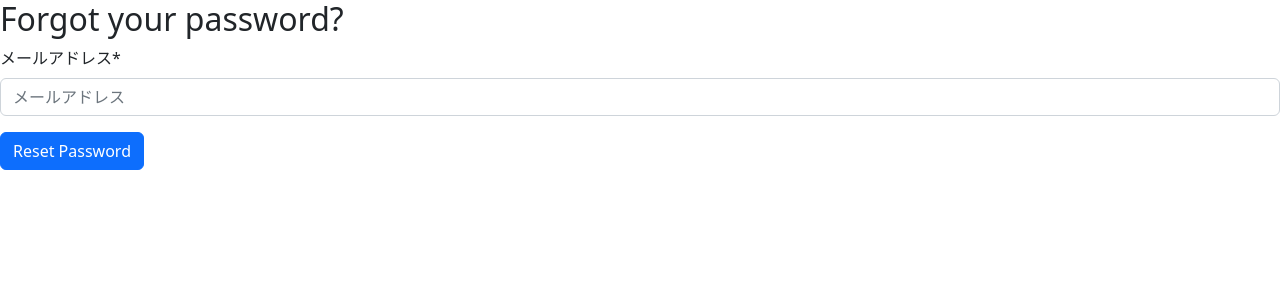
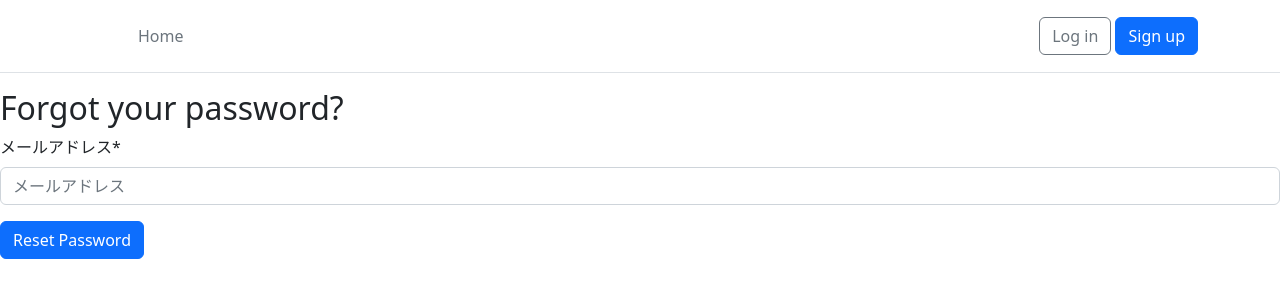
Before and after one commit to dev-satoshi/moisen-hackathon, a Django app: page /accounts/password/reset/ in a window 1280 px wide. Shown: the top 300 px of the page. Run offline with Django 4.2, Linux system fonts and the light colour scheme; parts of the project's set-up code (start-up, migrations or seed data) failed here and were passed over; some libraries are stand-ins or nearby versions.

Commit message:
fix: ドロップダウンメニューを修正

```diff
--- a/app/config/settings.py
+++ b/app/config/settings.py
@@ -30,7 +30,7 @@ INSTALLED_APPS = [
     # "django.contrib.sites",
     # サードパーティ
     "allauth",
-    # "allauth.account",
+    "allauth.account",
     "crispy_forms",
     "crispy_bootstrap5",
     # ローカル
--- a/app/templates/_base.html
+++ b/app/templates/_base.html
@@ -5,12 +5,15 @@
   <meta charset="UTF-8">
   <meta name="viewport" content="width=device-width, initial-scale=1.0">
   <title>{% block title %}{% endblock %}</title>
+
+  {% block css %}
   <!-- Bootstrap CSS -->
   <link href="https://cdn.jsdelivr.net/npm/bootstrap@5.2.3/dist/css/bootstrap.min.css" rel="stylesheet"
         integrity="sha384-rbsA2VBKQhggwzxH7pPCaAqO46MgnOM80zW1RWuH61DGLwZJEdK2Kadq2F9CUG65" crossorigin="anonymous">
   <!-- CSSの設定 -->
   <link rel="stylesheet" type="text/css" href="{% static 'css/settings.css' %}">
   <link rel="stylesheet" type="text/css" href="{% static 'css/styles.css' %}">
+  {% endblock %}
 </head>
 <body>
 
@@ -23,6 +26,13 @@
 
   {% include '_footer.html' %}
 
+  {% block javascript %}
+  <!-- Bootstrap JavaScript -->
+  <script src="https://cdn.jsdelivr.net/npm/bootstrap@5.2.3/dist/js/bootstrap.bundle.min.js"
+    integrity="sha384-kenU1KFdBIe4zVF0s0G1M5b4hcpxyD9F7jL+jjXkk+Q2h455rYXK/7HAuoJl+0I4"
+    crossorigin="anonymous"></script>
   <!-- JSの設定 -->
+  <script src="{% static 'js/base.js' %}"></script>
+  {% endblock %}
 </body>
 </html>
--- a/app/templates/_header.html
+++ b/app/templates/_header.html
@@ -0,0 +1,36 @@
+  <header class="p-3 mb-3 border-bottom">
+    <div class="container">
+      <div class="d-flex flex-wrap align-items-center justify-content-center justify-content-lg-start">
+        <a href="/" class="d-flex align-items-center mb-2 mb-lg-0 text-dark text-decoration-none">
+          <svg class="bi me-2" width="40" height="32" role="img" aria-label="Bootstrap">
+            <use xlink:href="#bootstrap" />
+          </svg>
+        </a>
+
+        <ul class="nav col-12 col-lg-auto me-lg-auto mb-2 justify-content-center mb-md-0">
+          <li><a href="{% url 'index' %}" class="nav-link px-2 link-secondary">Home</a></li>
+        </ul>
+
+        <div class="dropdown text-end">
+          {% if user.is_authenticated %}
+          <a href="#" class="d-block link-dark text-decoration-none dropdown-toggle" data-bs-toggle="dropdown"
+            aria-expanded="false">
+            {{ user.email }}
+          </a>
+          <ul class="dropdown-menu text-small">
+            <li><a class="dropdown-item" href="{% url 'account_change_password' %}">Change password</a></li>
+            <li>
+              <hr class="dropdown-divider">
+            </li>
+            <li><a class="dropdown-item" href="{% url 'account_logout' %}">Sign out</a></li>
+          </ul>
+          {% else %}
+          <form class="form-inline ml-auto">
+            <a href="{% url 'account_login' %}" class="btn btn-outline-secondary">Log in</a>
+            <a href="{% url 'account_signup' %}" class="btn btn-primary ml-2">Sign up</a>
+          </form>
+          {% endif %}
+        </div>
+      </div>
+    </div>
+  </header>
```
Also changed, not shown: app/static/js/base.js (added).
